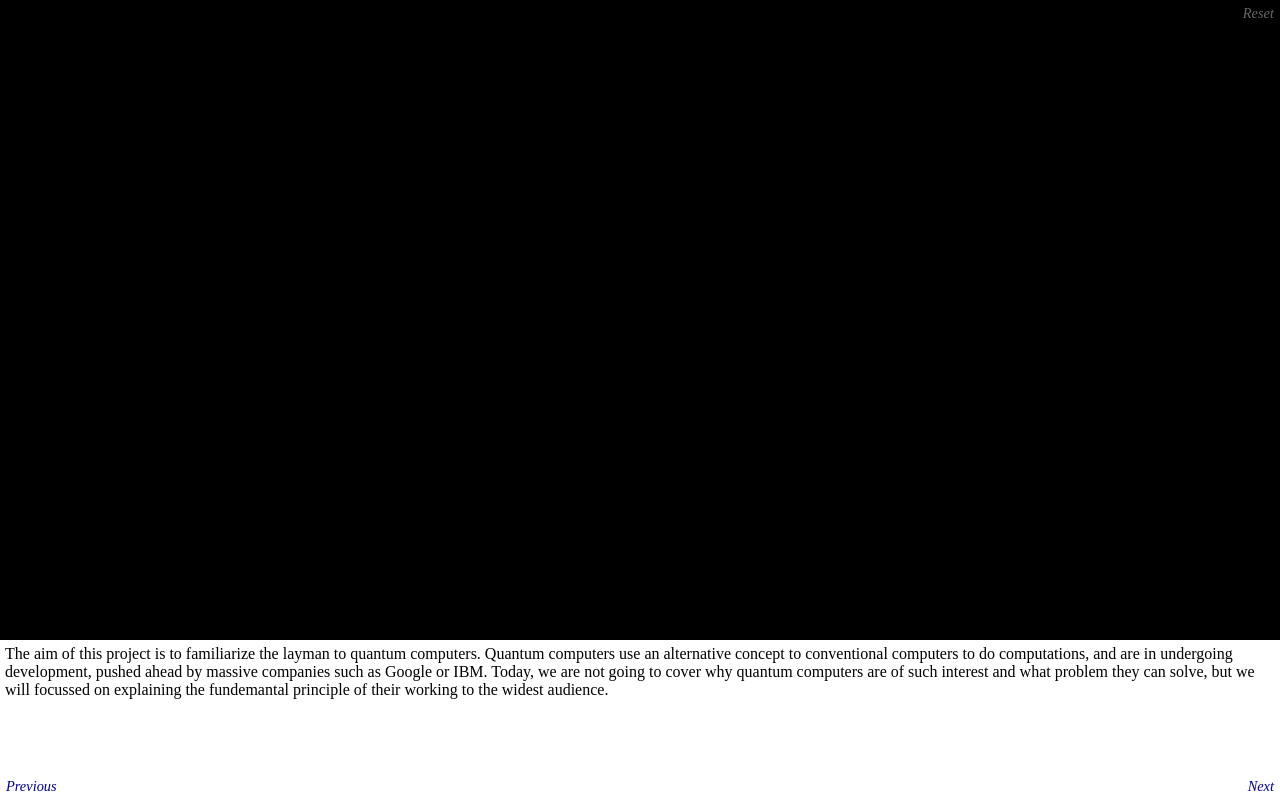
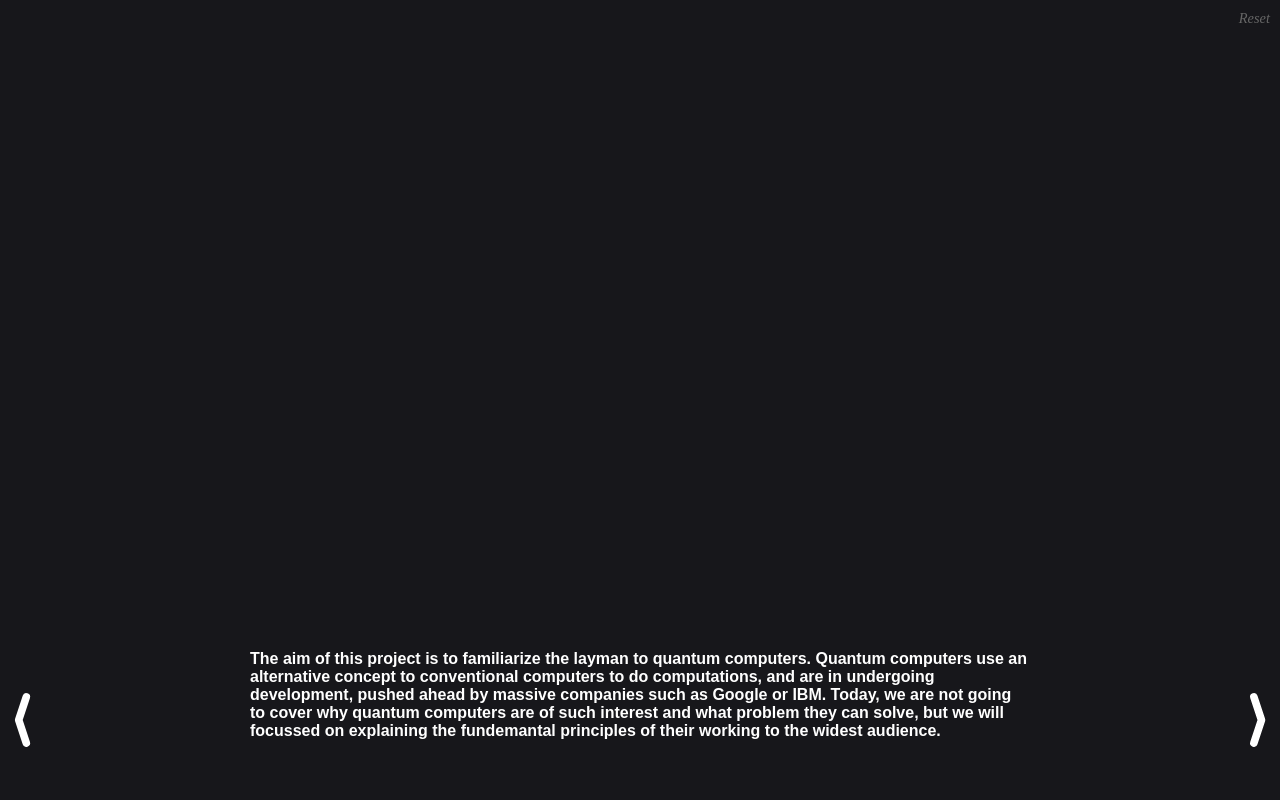
Before and after one commit to Soni-Sona/Qubits, a website with bundled scripts: page index.html in a window 1280 px wide. Built offline with nearby package versions, Linux system fonts and the light colour scheme.

Commit message:
much smol tweaks

```diff
--- a/index.html
+++ b/index.html
@@ -13,8 +13,8 @@
 			<button id="simulate">Simulate many times</button>
 		</div>
 		<div id="levelText"></div>
-		<div id="prev">Previous</div>
-		<div id="next">Next</div>
+		<div id="prev"></div>
+		<div id="next"></div>
 		<script src="src/index.js" type="module"></script>
 	</body>
 </html>
--- a/src/histogram.js
+++ b/src/histogram.js
@@ -90,6 +90,7 @@ function update() {
 
 function draw() {
 	ctx.clearRect(0, 0, ctx.width, ctx.height);
+	if (measurementStep !== "histogram" && measurementCount == 0) return;
 
 	let barHorizontalSpace = ctx.width / histogram.length;
 	let labelSize = Math.min(barHorizontalSpace, labelSizeMax);
--- a/src/index.js
+++ b/src/index.js
@@ -2,7 +2,7 @@ import { slides } from "./slides.js";
 import { Qubits } from "./qubits.js";
 import { initializeLevelGraphics } from "./playground/playground.js";
 import { initializeHistogram } from "./histogram.js";
-import "./playground/interaction.js";
+import { savePhysicalQubits } from "./playground/interaction.js";
 
 
 export let qubits = null;
@@ -13,13 +13,14 @@ function initializeLevel(qubitCount, availableGates) {
 	qubits = new Qubits(qubitCount);
 	initializeLevelGraphics(qubitCount, availableGates);
 	initializeHistogram();
+	savePhysicalQubits();
 }
 
 
-function loadSlide(slideId) {
+function loadSlide(slideId, forceReset) {
 	let slide = slides[slideId];
 
-	if (slide.reset || slide.qubitCount != qubits.qubitCount) {
+	if (forceReset || slide.reset || slide.qubitCount != qubits.qubitCount) {
 		initializeLevel(slide.qubitCount, slide.availableGates);
 	}
 
@@ -40,7 +41,7 @@ loadSlide(currentSlide);
 
 
 document.getElementById("reset").onclick = () => {
-	loadSlide(currentSlide);
+	loadSlide(currentSlide, true);
 };
 
 
--- a/src/playground/gateTile.js
+++ b/src/playground/gateTile.js
@@ -2,7 +2,7 @@ import { ctx } from "./canvas.js";
 import * as gates from "../gates.js"
 
 let gateTileSize = 70;
-let gateTileMenuPadding = 5;
+let gateTileMenuPadding = 15;
 let gateTileNameSize = 35;
 let draggedAlpha = 0.6;
 
--- a/src/playground/interaction.js
+++ b/src/playground/interaction.js
@@ -46,7 +46,7 @@ let savedPhysicalQubits;
 let undoCount = 0;
 let maxUndoCount = Infinity;
 
-function savePhysicalQubits() {
+export function savePhysicalQubits() {
 	savedPhysicalQubits = physicalQubits.copy();
 }
 
--- a/src/playground/playground.js
+++ b/src/playground/playground.js
@@ -10,7 +10,7 @@ const qubitCenterDistance = 200;
 export function initializeLevelGraphics(qubitCount, availableGates) {
 	createQubitsAndPairs(qubitCount);
 	createGateTiles(availableGates);
-	draw();
+	triggerAnimation();
 }
 
 
@@ -64,7 +64,7 @@ function animate() {
 	draw();
 
 	animating = needAnimating;
-	if (animating) { ctx.fillStyle="white"; ctx.fillRect(0, 0, 10, 10); } // debug
+	// if (animating) { ctx.fillStyle="white"; ctx.fillRect(0, 0, 10, 10); } // debug
 	if (animating) requestAnimationFrame(animate);
 }
 
--- a/src/slides.js
+++ b/src/slides.js
@@ -14,7 +14,7 @@ class Slide {
 
 export let slides = [
 	new Slide(
-		"The aim of this project is to familiarize the layman to quantum computers. Quantum computers use an alternative concept to conventional computers to do computations, and are in undergoing development, pushed ahead by massive companies such as Google or IBM. Today, we are not going to cover why quantum computers are of such interest and what problem they can solve, but we will focussed on explaining the fundemantal principle of their working to the widest audience. ",
+		"The aim of this project is to familiarize the layman to quantum computers. Quantum computers use an alternative concept to conventional computers to do computations, and are in undergoing development, pushed ahead by massive companies such as Google or IBM. Today, we are not going to cover why quantum computers are of such interest and what problem they can solve, but we will focussed on explaining the fundemantal principles of their working to the widest audience. ",
 		0,
 		[],
 		"none",
@@ -26,15 +26,15 @@ export let slides = [
 		0,
 		[],
 		"none",
-		true
+		false
 	),
 
 	new Slide(
-		"First, we will explain briefly the fundemental principles of classic computers which we use in our daily life. Computers are computing machines, and that is all they do. To do so, they need to represent numbers physically, and the easiest way to do so is to use binary digits, also called bit. Bits are like ordinary digits from 0 to 9 we all use, except only 0 and 1 exists. This is convenient for computers who have very limited cognition abilities. A bit in a computer is typically represented by an electric signal, on for 1 and off for 0.",
+		"First, we will explain briefly the fundemental principles of classic computers which we use in our daily life. Computers are computing machines, and that is all they do. To do so, they need to represent numbers physically, and the easiest way to do so is to use binary digits, also called bits. Bits are like ordinary digits from 0 to 9 we all use, except only 0 and 1 exists. This is convenient for computers who have very limited cognition abilities. A bit in a computer is typically represented by an electric signal, on for 1 and off for 0.",
 		0,
 		[],
 		"none",
-		true
+		false
 	),
 
 	new Slide(
@@ -50,7 +50,7 @@ export let slides = [
 		1,
 		[],
 		"none",
-		true
+		false
 	),
 
 	new Slide(
@@ -62,7 +62,7 @@ export let slides = [
 	),
 
 	new Slide(
-		" Quantum computers used a variant of the bit, called the quantum bits or the qubit. Quantum bits are like regular bits except that it's possible in some circumstances that we can't know for sure if they are a 0 or a 1. We would say that they are in a superposition of both 0 and 1. This is not very illuminating. Let's see an example.",
+		" Quantum computers use a variant of the bit, called the quantum bits or the qubit. Quantum bits are like regular bits except that it's possible in some circumstances that we can't know for sure if they are a 0 or a 1. We would say that they are in a superposition of both 0 and 1. This is not very illuminating. Let's see an example.",
 		0,
 		[gates.gateX],
 		"none",
@@ -70,7 +70,7 @@ export let slides = [
 	),
 
 	new Slide(
-		"Here, we have a very simple qubit, from which we are a certain that its value is 0. Its state is fully determined and there is no superposition. In that case, we see that it shows no difference to a regular classical bit. Let's how we could make it more interesting.",
+		"Here, we have a very simple qubit, from which we are certain that its value is 0. Its state is fully determined and there is no superposition. In that case, we see that it shows no difference to a regular classical bit. Let's how we could make it more interesting.",
 		1,
 		[gates.gateX],
 		"none",
@@ -86,7 +86,7 @@ export let slides = [
 	),
 
 	new Slide(
-		"This is where a very strange part of quantum mechanics comes in: there is no way to see the qubit in two different state at the same time. If we try to watch it, or observe it, it will choose randomly what side it will take. There is no place here to discuss this subject in all this glory, so let's just try to observe the qubit.",
+		"This is where a very strange part of quantum mechanics comes in: there is no way to see the qubit in two different states at the same time. If we try to watch it, or observe it, it will choose randomly what side it will take. There is no place here to discuss this subject in all this glory, so let's just try to observe the qubit.",
 		1,
 		[gates.gateX, gates.gateH],
 		"none",
@@ -150,7 +150,7 @@ export let slides = [
 	),
 
 	new Slide(
-		"Let's try to understand what we did by doing many observations. We see that the histogram has two new entries, because there are four different outcomes to an observation. The qubits can either be both 0, both 1, 0 and 1 or 1 and 0, which we'll write 00, 01, 10, and 11.",
+		"Let's try to understand what we did by doing many observations. Do an observation on any of the qubits, and you will see that the histogram has two new entries, because there are four different outcomes to an observation. The qubits can either be both 0, both 1, 0 and 1 or 1 and 0, which we'll write 00, 01, 10, and 11.",
 		2,
 		[gates.gateX, gates.gateH, gates.gateT, gates.gateCNOT],
 		"simulate many",
@@ -170,7 +170,7 @@ export let slides = [
 		2,
 		[gates.gateX, gates.gateH, gates.gateT, gates.gateCNOT],
 		"simulate many",
-		false
+		true
 	),
 
 	new Slide(
@@ -227,5 +227,13 @@ export let slides = [
 		[gates.gateX, gates.gateH, gates.gateT, gates.gateCNOT],
 		"histogram",
 		false
+	),
+
+	new Slide(
+		"You reached the end of this presentation. Feel free to play with these qubits and become a master of the quantum world.",
+		4,
+		[gates.gateX, gates.gateH, gates.gateT, gates.gateCNOT],
+		"histogram",
+		false
 	)
 ];
--- a/style.css
+++ b/style.css
@@ -2,19 +2,20 @@ body {
 	margin: 0;
 	overflow: hidden;
 	user-select: none;
+	background-color: #17171b;
 }
 
 
 #playground {
 	height: 80vh;
 	width: 100%;
-	background-color: black;
 }
 
 
 #histogram, #qsphere {
 	position: absolute;
 	bottom: 20vh;
+	margin-bottom: 10px;
 	height: min(20vw, 20vh);
 	width: min(20vw, 20vh);
 	z-index: 1;
@@ -22,7 +23,7 @@ body {
 
 
 #histogram {
-	right: 0;
+	right: 10px;
 	/* right: min(20vw, 20vh); */
 }
 
@@ -40,7 +41,7 @@ body {
 	position: absolute;
 	top: 0;
 	right: 0;
-	padding: 5px 6px;
+	padding: 10px;
 	font-size: 0.9em;
 }
 
@@ -63,32 +64,47 @@ body {
 
 #levelText {
 	height: 20vh;
-	width: 100%;
+	width: min(800px, 94%);
+	left: 50%;
+	transform: translate(-50%, 0);
 	position: absolute;
 	bottom: 0;
 	z-index: 1;
-	padding: 5px;
-	padding-bottom: 2em;
+	padding: 10px;
 	box-sizing: border-box;
 	overflow: auto;
+	color: white;
+	font-family: Arial;
+	font-weight: bold;
 }
 
 
 #prev, #next {
-	color: #008;
-	font-style: italic;
+	display: block;
 	position: absolute;
-	bottom: 0;
-	padding: 5px 6px;
-	font-size: 0.9em;
+	bottom: 10vh;
+	transform: translate(0, 50%);
+	width: 1.5%;
+	margin: 0 1%;
+	height: 20vh;
+	background: url(assets/arrow.svg);
+	background-size: 100% 100%;
 	z-index: 2;
-	background: rgba(255, 255, 255, 0.8);
 }
 
 #prev {
 	left: 0;
 }
 
+#prev:hover {
+	transform: translate(0, 50%) scale(1.15, 1.15);
+}
+
 #next {
 	right: 0;
+	transform: translate(0, 50%) rotate(180deg);
 }
+
+#next:hover {
+	transform: translate(0, 50%) scale(1.15, 1.15) rotate(180deg);
+}
```
Also changed, not shown: assets/arrow.svg (added).
